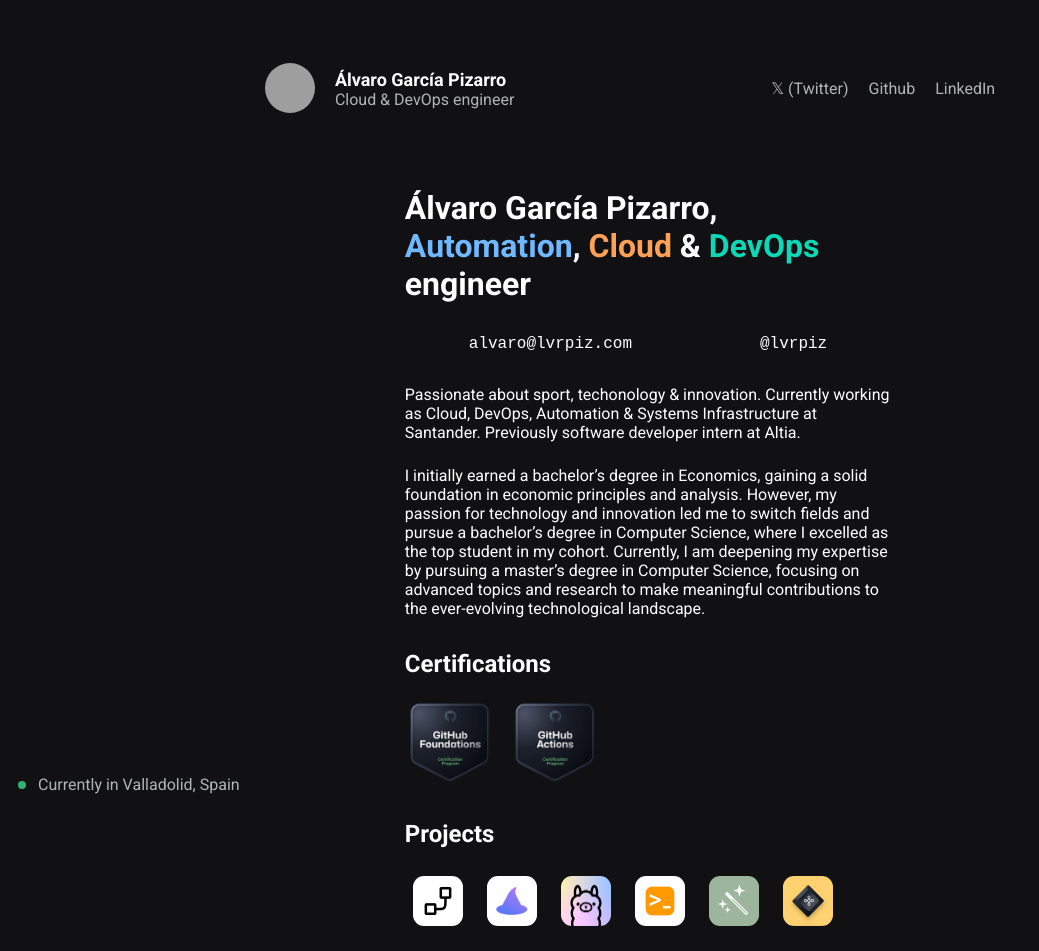
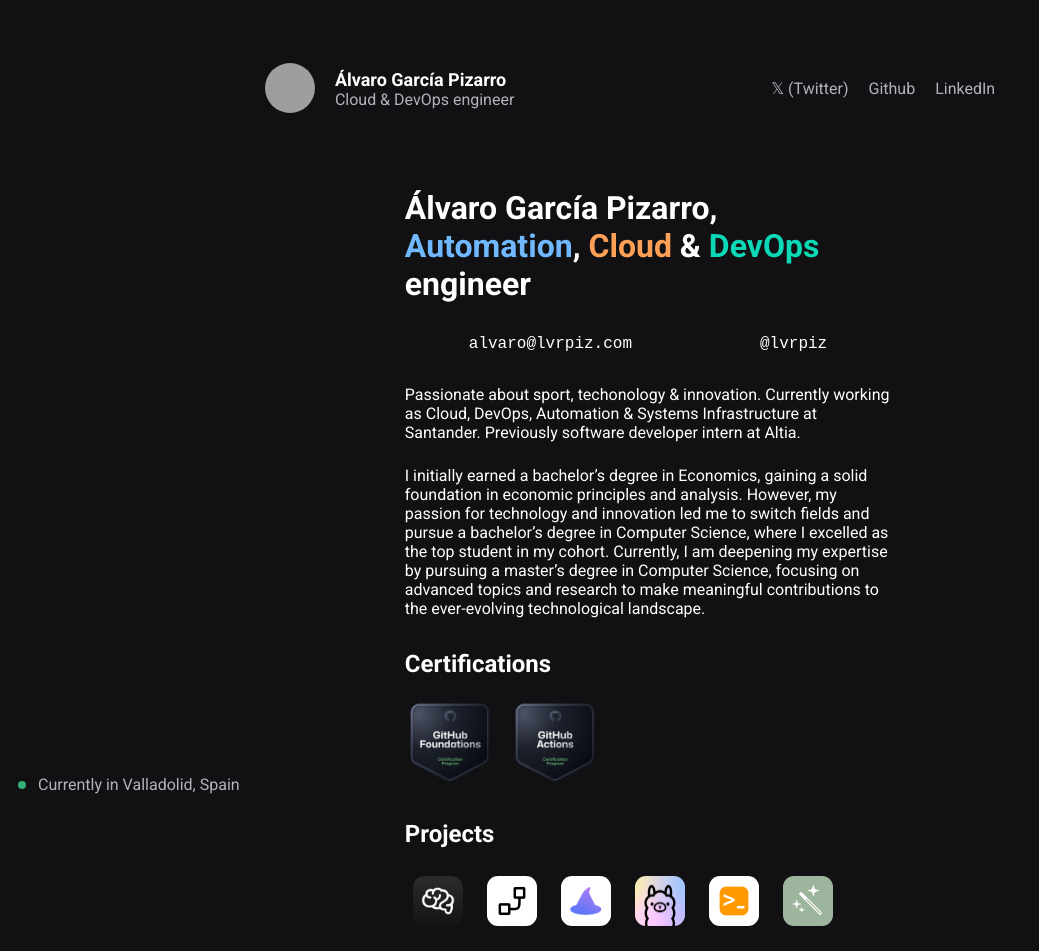
Before and after one commit to alvarogarciapiz/lvrpiz, a React (Vite) app: page / in a window 1280 px wide. Shown: the top 951 px of the page, without its empty margins (0-1039 px from the left). Built offline with nearby package versions, Linux system fonts and the light colour scheme; grey boxes are pictures that could not be loaded.

Commit message:
Add Stress Tracker project icon to Content.jsx

```diff
--- a/src/Content.jsx
+++ b/src/Content.jsx
@@ -8,6 +8,7 @@ import gawgIcon from './assets/images/gawg.png';
 import intelliTweetIcon from './assets/images/intellitweet.png';
 import moodWiseIcon from './assets/images/moodwise.png';
 import gutWardenIcon from './assets/images/gutwarden.png';
+import stressIcon from './assets/images/stressTracker.png';
 
 const Content = () => {
 
@@ -41,6 +42,9 @@ const Content = () => {
             <div className='projectsSpace'>
                 <h2>Projects</h2>
                 <div className='projects'>
+                    <a className='project' href='https://stressapp.lvrpiz.com'>
+                        <img src={stressIcon} alt='Stress Tracker' className='project-icon' />
+                    </a>
                     <a className='project' href='https://gawg.lvrpiz.com'>
                         <img src={gawgIcon} alt='GAWG' className='project-icon' />
                     </a>
```
Also changed, not shown: src/assets/images/stressTracker.png (added).
